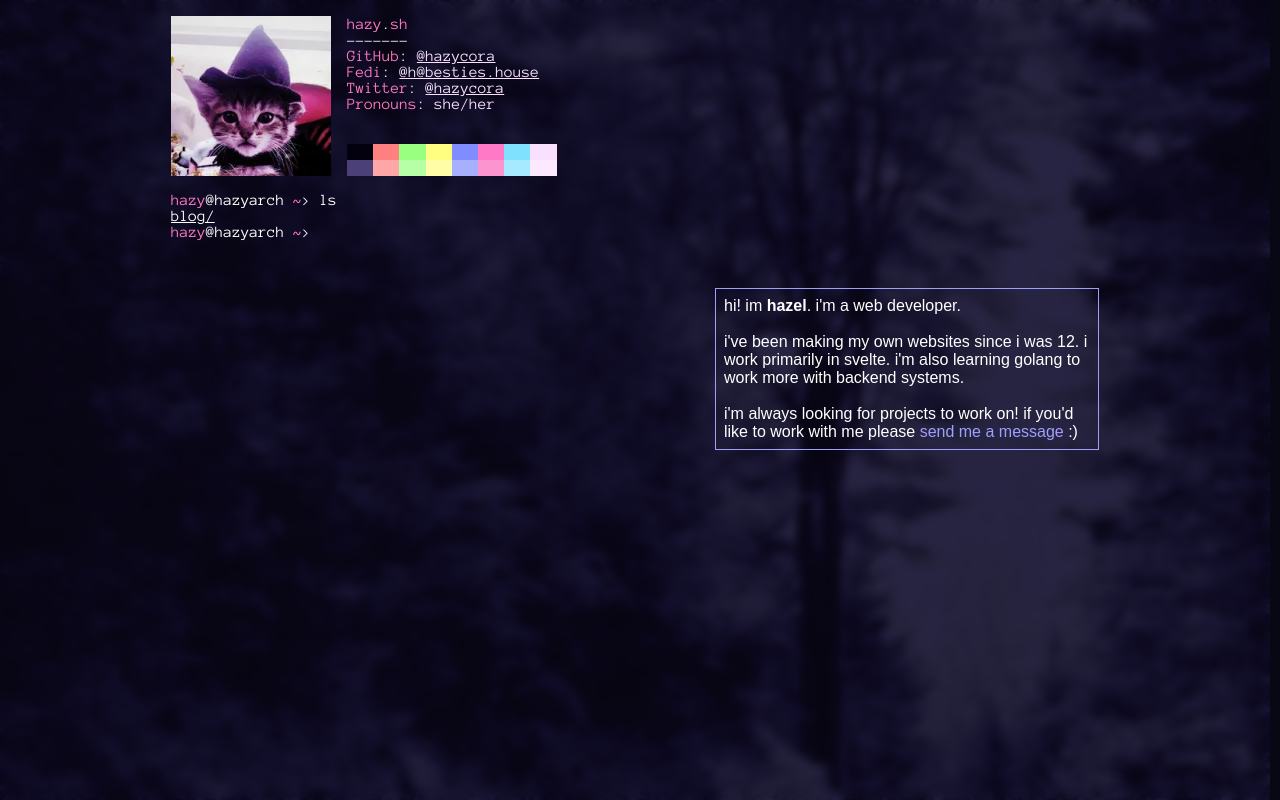
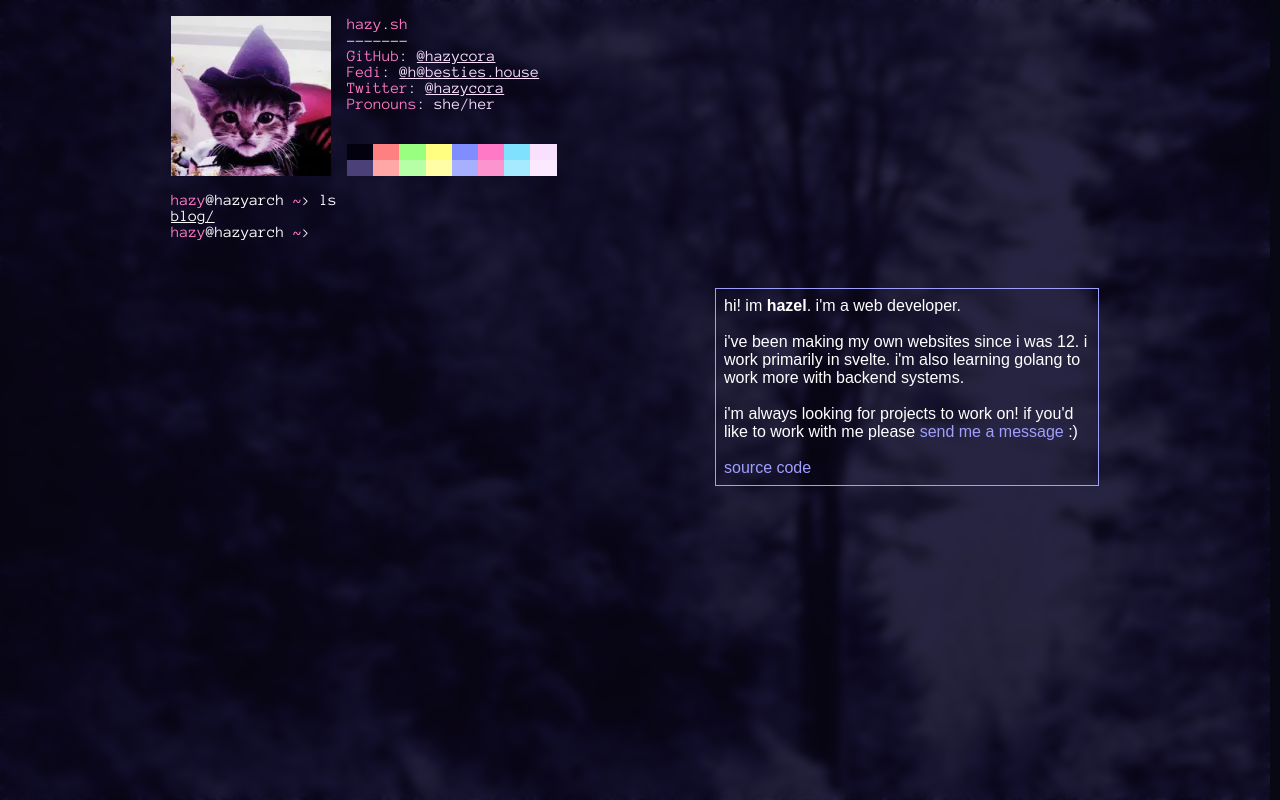
Before and after one commit to hazycora/hazy.sh, a SvelteKit app: page / in a window 1280 px wide. Built offline with nearby package versions, Linux system fonts and the light colour scheme; no server answers; a web font is replaced by a local one.

Commit message:
add source code link

```diff
--- a/src/routes/+page.svelte
+++ b/src/routes/+page.svelte
@@ -129,6 +129,8 @@
 				i'm always looking for projects to work on! if you'd like to work with
 				me please <a href="#contact">send me a message</a> :&rpar;
 			</p>
+			<br />
+			<p><a href="https://git.gay/h/hazysh">source code</a></p>
 		</div>
 	</div>
 	<div class="window-container hidden-until-target" id="contact">
```
